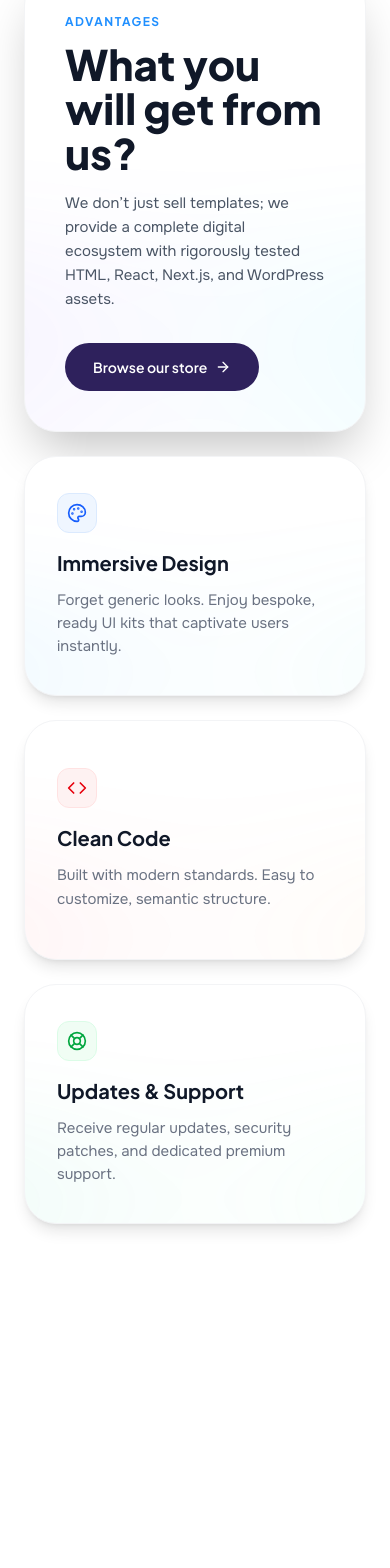
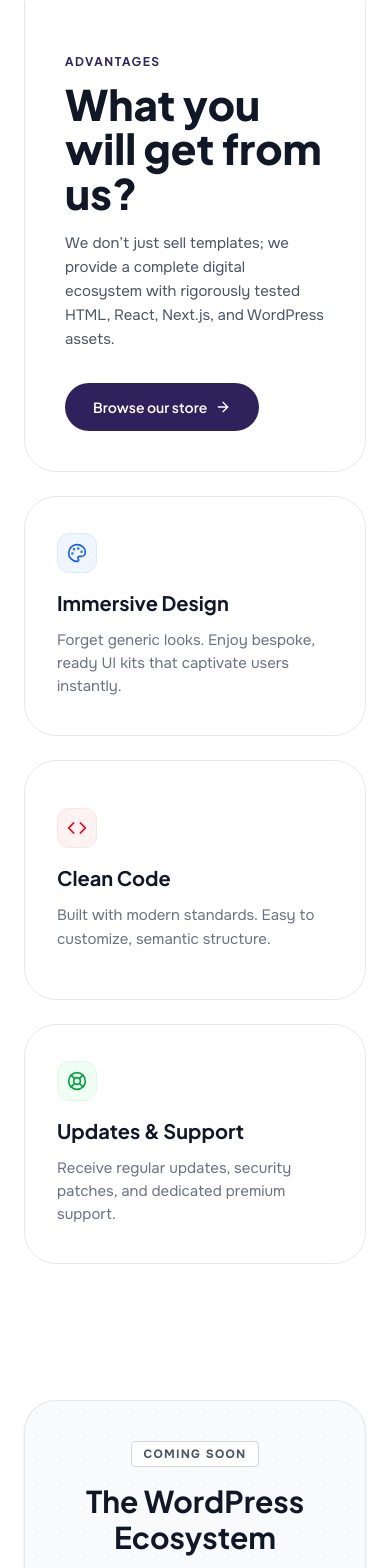
Before and after one commit to imtiaz-cnits/themesjet, a Next.js app: page / in a window 390 px wide. Shown: the part 5987-7555 px from the top of the page. Before the commit the page ends 7507 px from the top, so only its background shows below. Built offline with nearby package versions, Linux system fonts and the light colour scheme.

Commit message:
ecosystem section ongoing

```diff
--- a/app/page.tsx
+++ b/app/page.tsx
@@ -8,6 +8,7 @@ import PopularProducts from "@/components/sections/PopularProducts";
 import BrowseCategories from "@/components/sections/BrowseCategories";
 import ServiceSection from "@/components/sections/ServiceSection";
 import Advantages from "@/components/sections/Advantages";
+import WordPressEcosystem from "@/components/sections/WordPressEcosystem";
 
 export default function Home() {
     return (
@@ -244,6 +245,9 @@ export default function Home() {
             {/*ADVANTAGES SECTION*/}
             <Advantages />
 
+            {/*ECOSYSTEM SECTION - COMING SOON*/}
+            <WordPressEcosystem />
+
             <div className="h-[200px]"></div>
         </main>
     );
--- a/components/sections/Advantages.tsx
+++ b/components/sections/Advantages.tsx
@@ -6,10 +6,10 @@ import Link from "next/link";
 
 export default function Advantages() {
     return (
-        // SECTION:
-        // Light Mode: White background
-        // Dark Mode: Deep radial gradient
-        <section className="py-24 relative z-10 overflow-hidden bg-white dark:bg-[radial-gradient(circle_at_top,#2c2f7a_0,#050014_55%,#02000a_100%)] transition-colors duration-300">
+        // SECTION CONTAINER
+        // Light: 'bg-background' matches global theme (seamless transition)
+        // Dark: Deep radial gradient
+        <section className="py-24 relative z-10 overflow-hidden transition-colors duration-300">
 
             <div className="max-w-7xl mx-auto px-6">
 
@@ -21,21 +21,17 @@ export default function Advantages() {
                         whileInView={{ opacity: 1, y: 0 }}
                         viewport={{ once: true }}
                         className="
-                            relative rounded-[32px] p-10 flex flex-col justify-between overflow-hidden isolate
-                            border border-gray-100 dark:border-white/5
+                            relative rounded-[32px] p-10 flex flex-col overflow-hidden isolate
+                            border border-gray-200 dark:border-white/30
                             bg-white dark:bg-[radial-gradient(circle_at_top_left,#421b7b_0,#050014_55%,#050015_100%)]
-                            shadow-2xl dark:shadow-[0_30px_80px_rgba(0,0,0,0.7)]
                             group
                         "
                     >
-                        {/* GLOW EFFECT:
-                            - Light Mode: Low opacity (opacity-10), Normal blend
-                            - Dark Mode: High opacity (opacity-90), Screen blend
-                        */}
-                        <div className="absolute -bottom-[30%] -left-[40%] -right-[40%] h-[70%] opacity-10 dark:opacity-90 blur-[60px] dark:blur-[20px] mix-blend-normal dark:mix-blend-screen pointer-events-none z-[-1] bg-[radial-gradient(circle_at_0%_0%,rgba(132,94,255,0.9),transparent_60%),radial-gradient(circle_at_100%_10%,rgba(0,214,255,0.8),transparent_60%)] transition-all duration-500"></div>
+                        {/* Glow Effect (Dark Mode Only) */}
+                        <div className="hidden dark:block absolute -bottom-[30%] -left-[40%] -right-[40%] h-[70%] opacity-90 blur-[20px] mix-blend-mode-screen pointer-events-none z-[-1] bg-[radial-gradient(circle_at_0%_0%,rgba(132,94,255,0.9),transparent_60%),radial-gradient(circle_at_100%_10%,rgba(0,214,255,0.8),transparent_60%)]"></div>
 
-                        <div className="relative z-10">
-                            <p className="text-primary dark:text-[#8e92ff] uppercase tracking-[0.12em] text-xs font-bold mb-3 font-heading">
+                        <div className="relative z-10 mt-10">
+                            <p className="text-[#2E215C] dark:text-[#8e92ff] uppercase tracking-[0.12em] text-xs font-bold mb-3 font-heading">
                                 Advantages
                             </p>
                             <h2 className="text-[42px] leading-[1.05] font-extrabold text-gray-900 dark:text-white mb-4 font-heading">
@@ -46,7 +42,7 @@ export default function Advantages() {
                             </p>
                         </div>
 
-                        {/* Button: Fixed to #2E215C */}
+                        {/* Button */}
                         <div className="relative z-10 mt-8">
                             <Link
                                 href="/products"
@@ -69,14 +65,14 @@ export default function Advantages() {
                             transition={{ delay: 0.1 }}
                             className="
                                 md:col-span-2 relative rounded-[32px] p-8 md:p-10 flex flex-col justify-center overflow-hidden isolate
-                                border border-gray-100 dark:border-white/5
+                                border border-gray-200 dark:border-white/5
                                 bg-white dark:bg-[radial-gradient(circle_at_top_left,#1a3c88_0,#050014_55%,#050015_100%)]
-                                shadow-lg dark:shadow-[0_30px_80px_rgba(0,0,0,0.7)]
+
                                 min-h-[240px]
                             "
                         >
-                            {/* Blue Glow */}
-                            <div className="absolute -bottom-[30%] -left-[40%] -right-[40%] h-[70%] opacity-10 dark:opacity-90 blur-[60px] dark:blur-[20px] mix-blend-normal dark:mix-blend-screen pointer-events-none z-[-1] bg-[radial-gradient(circle_at_0%_0%,rgba(0,168,255,0.9),transparent_60%),radial-gradient(circle_at_100%_10%,rgba(92,225,230,0.8),transparent_55%)] transition-all duration-500"></div>
+                            {/* Blue Glow (Dark Mode Only) */}
+                            <div className="hidden dark:block absolute -bottom-[30%] -left-[40%] -right-[40%] h-[70%] opacity-90 blur-[20px] mix-blend-mode-screen pointer-events-none z-[-1] bg-[radial-gradient(circle_at_0%_0%,rgba(0,168,255,0.9),transparent_60%),radial-gradient(circle_at_100%_10%,rgba(92,225,230,0.8),transparent_55%)]"></div>
 
                             <div className="relative z-10">
                                 <div className="w-10 h-10 rounded-xl bg-blue-50 dark:bg-[rgba(15,15,32,0.8)] flex items-center justify-center text-lg mb-4 backdrop-blur-md border border-blue-100 dark:border-white/10">
@@ -99,14 +95,14 @@ export default function Advantages() {
                             transition={{ delay: 0.2 }}
                             className="
                                 relative rounded-[32px] p-8 flex flex-col justify-center overflow-hidden isolate
-                                border border-gray-100 dark:border-white/5
+                                border border-gray-200 dark:border-white/5
                                 bg-white dark:bg-[radial-gradient(circle_at_top_left,#5c1418_0,#050014_55%,#050015_100%)]
-                                shadow-lg dark:shadow-[0_30px_80px_rgba(0,0,0,0.7)]
+
                                 min-h-[240px]
                             "
                         >
-                            {/* Red Glow */}
-                            <div className="absolute -bottom-[30%] -left-[40%] -right-[40%] h-[70%] opacity-10 dark:opacity-90 blur-[60px] dark:blur-[20px] mix-blend-normal dark:mix-blend-screen pointer-events-none z-[-1] bg-[radial-gradient(circle_at_0%_0%,rgba(255,72,88,0.9),transparent_60%),radial-gradient(circle_at_100%_10%,rgba(255,178,102,0.8),transparent_55%)] transition-all duration-500"></div>
+                            {/* Red Glow (Dark Mode Only) */}
+                            <div className="hidden dark:block absolute -bottom-[30%] -left-[40%] -right-[40%] h-[70%] opacity-90 blur-[20px] mix-blend-mode-screen pointer-events-none z-[-1] bg-[radial-gradient(circle_at_0%_0%,rgba(255,72,88,0.9),transparent_60%),radial-gradient(circle_at_100%_10%,rgba(255,178,102,0.8),transparent_55%)]"></div>
 
                             <div className="relative z-10">
                                 <div className="w-10 h-10 rounded-xl bg-red-50 dark:bg-[rgba(15,15,32,0.8)] flex items-center justify-center text-lg mb-4 backdrop-blur-md border border-red-100 dark:border-white/10">
@@ -129,14 +125,14 @@ export default function Advantages() {
                             transition={{ delay: 0.3 }}
                             className="
                                 relative rounded-[32px] p-8 flex flex-col justify-center overflow-hidden isolate
-                                border border-gray-100 dark:border-white/5
+                                border border-gray-200 dark:border-white/5
                                 bg-white dark:bg-[radial-gradient(circle_at_top_left,#084231_0,#050014_55%,#050015_100%)]
-                                shadow-lg dark:shadow-[0_30px_80px_rgba(0,0,0,0.7)]
+
                                 min-h-[240px]
                             "
                         >
-                            {/* Green Glow */}
-                            <div className="absolute -bottom-[30%] -left-[40%] -right-[40%] h-[70%] opacity-10 dark:opacity-90 blur-[60px] dark:blur-[20px] mix-blend-normal dark:mix-blend-screen pointer-events-none z-[-1] bg-[radial-gradient(circle_at_0%_0%,rgba(13,207,151,0.9),transparent_60%),radial-gradient(circle_at_100%_10%,rgba(112,255,188,0.9),transparent_55%)] transition-all duration-500"></div>
+                            {/* Green Glow (Dark Mode Only) */}
+                            <div className="hidden dark:block absolute -bottom-[30%] -left-[40%] -right-[40%] h-[70%] opacity-90 blur-[20px] mix-blend-mode-screen pointer-events-none z-[-1] bg-[radial-gradient(circle_at_0%_0%,rgba(13,207,151,0.9),transparent_60%),radial-gradient(circle_at_100%_10%,rgba(112,255,188,0.9),transparent_55%)]"></div>
 
                             <div className="relative z-10">
                                 <div className="w-10 h-10 rounded-xl bg-green-50 dark:bg-[rgba(15,15,32,0.8)] flex items-center justify-center text-lg mb-4 backdrop-blur-md border border-green-100 dark:border-white/10">
--- a/components/sections/ServiceSection.tsx
+++ b/components/sections/ServiceSection.tsx
@@ -48,7 +48,7 @@ const services = [
 
 export default function ServiceSection() {
     return (
-        <section className="py-24  relative overflow-hidden">
+        <section className="py-24 relative overflow-hidden">
             <div className="max-w-7xl mx-auto px-6 relative z-10">
 
                 {/* Section Header */}
--- /dev/null
+++ b/components/sections/WordPressEcosystem.tsx
@@ -0,0 +1,75 @@
+"use client";
+
+import { motion } from "framer-motion";
+import { Plug, LayoutTemplate } from "lucide-react";
+
+export default function WordPressEcosystem() {
+    return (
+        <section className="py-10 relative z-10 transition-colors duration-300">
+            <div className="max-w-7xl mx-auto px-6">
+
+                {/* Main Card */}
+                <motion.div
+                    initial={{ opacity: 0, scale: 0.95 }}
+                    whileInView={{ opacity: 1, scale: 1 }}
+                    viewport={{ once: true }}
+                    className="
+                        relative rounded-[32px] overflow-hidden
+                        border border-gray-200 dark:border-white/10
+                        bg-gray-50 dark:bg-gradient-to-r dark:from-gray-900 dark:to-[#0A0028]
+                        p-10 md:p-16 text-center isolate shadow-sm dark:shadow-2xl
+                        transition-colors duration-300
+                    "
+                >
+                    {/* FIXED: Re-added the Dotted Pattern Overlay */}
+                    <div
+                        className="absolute top-0 left-0 w-full h-full opacity-[0.05] dark:opacity-[0.15] pointer-events-none z-[-1]"
+                        style={{
+                            backgroundImage: "radial-gradient(currentColor 1px, transparent 1px)",
+                            backgroundSize: "24px 24px",
+                            color: "inherit"
+                        }}
+                    ></div>
+
+                    <div className="relative z-10 flex flex-col items-center">
+                        {/* ... Rest of your content (Badge, Text, Cards) ... */}
+                        <span className="inline-block py-1 px-3 rounded border border-gray-300 dark:border-gray-600 bg-white dark:bg-gray-800/50 text-gray-600 dark:text-gray-300 text-xs font-bold tracking-widest uppercase mb-4 backdrop-blur-sm">
+                            Coming Soon
+                        </span>
+
+                        <h2 className="text-3xl md:text-5xl font-heading font-bold text-gray-900 dark:text-white mb-6">
+                            The WordPress Ecosystem
+                        </h2>
+
+                        <p className="text-gray-600 dark:text-gray-400 max-w-2xl mx-auto text-lg mb-8 font-body">
+                            We are building the next generation of <span className="text-gray-900 dark:text-white font-semibold">Themes</span> and <span className="text-gray-900 dark:text-white font-semibold">Plugins</span> optimized for Core Web Vitals. Be the first to know.
+                        </p>
+
+                        {/* Inner Cards */}
+                        <div className="flex flex-col sm:flex-row justify-center gap-4">
+                            <div className="flex items-center gap-4 bg-white dark:bg-black/30 px-6 py-4 rounded-xl border border-gray-200 dark:border-white/5 hover:border-blue-200 dark:hover:border-white/10 transition-colors shadow-sm dark:shadow-none backdrop-blur-md">
+                                <div className="w-10 h-10 rounded-lg bg-blue-100 dark:bg-blue-600/20 text-blue-600 dark:text-blue-400 flex items-center justify-center border border-blue-100 dark:border-blue-600/20">
+                                    <LayoutTemplate size={20} />
+                                </div>
+                                <div className="text-left">
+                                    <div className="text-sm font-bold text-gray-900 dark:text-white font-heading">Premium Themes</div>
+                                    <div className="text-xs text-gray-500 dark:text-gray-500 font-body">Q1 2026</div>
+                                </div>
+                            </div>
+
+                            <div className="flex items-center gap-4 bg-white dark:bg-black/30 px-6 py-4 rounded-xl border border-gray-200 dark:border-white/5 hover:border-green-200 dark:hover:border-white/10 transition-colors shadow-sm dark:shadow-none backdrop-blur-md">
+                                <div className="w-10 h-10 rounded-lg bg-green-100 dark:bg-green-600/20 text-green-600 dark:text-green-400 flex items-center justify-center border border-green-100 dark:border-green-600/20">
+                                    <Plug size={20} />
+                                </div>
+                                <div className="text-left">
+                                    <div className="text-sm font-bold text-gray-900 dark:text-white font-heading">Utility Plugins</div>
+                                    <div className="text-xs text-gray-500 dark:text-gray-500 font-body">Q1 2026</div>
+                                </div>
+                            </div>
+                        </div>
+                    </div>
+                </motion.div>
+            </div>
+        </section>
+    );
+}
```
